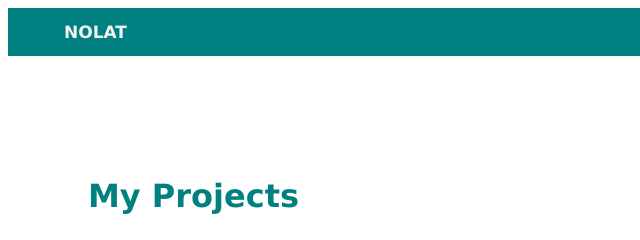
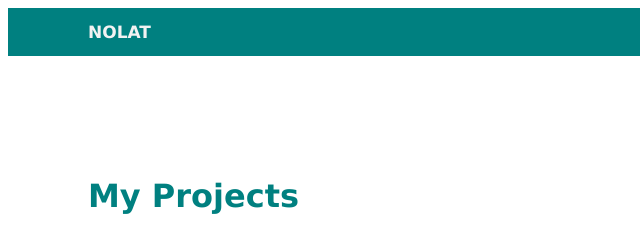
Before and after one commit to Adebaicy/td-project5-response-basics, a plain HTML site: page index.html in a window 1280 px wide. Shown: the top 240 px of the page, 0-640 px from the left. Drawn offline with Linux system fonts and the light colour scheme.

Commit message:
task done

```diff
--- a/media-query-project/media-query-project/assets/style.css
+++ b/media-query-project/media-query-project/assets/style.css
@@ -30,7 +30,7 @@ box-sizing: border-box;
 /* Style the links inside the navigation bar */
 .topnav>a {
   float: left;
-  margin-left: 40px;
+  margin-left: 64px;
   font-weight: bold;
   color: #f2f2f2;
   text-align: center;
```
